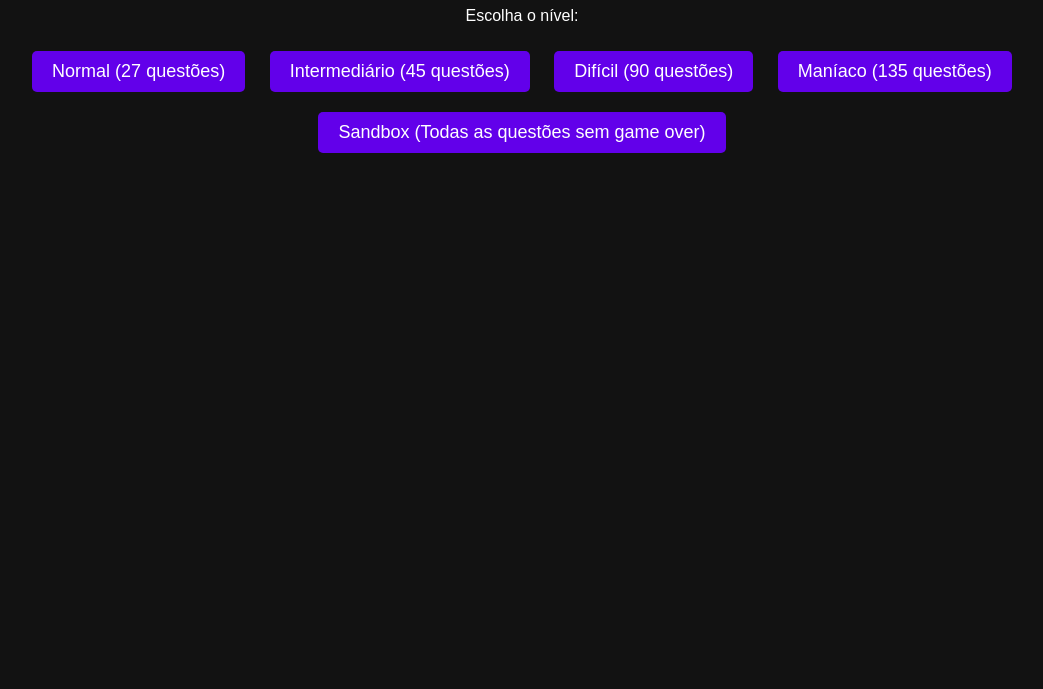
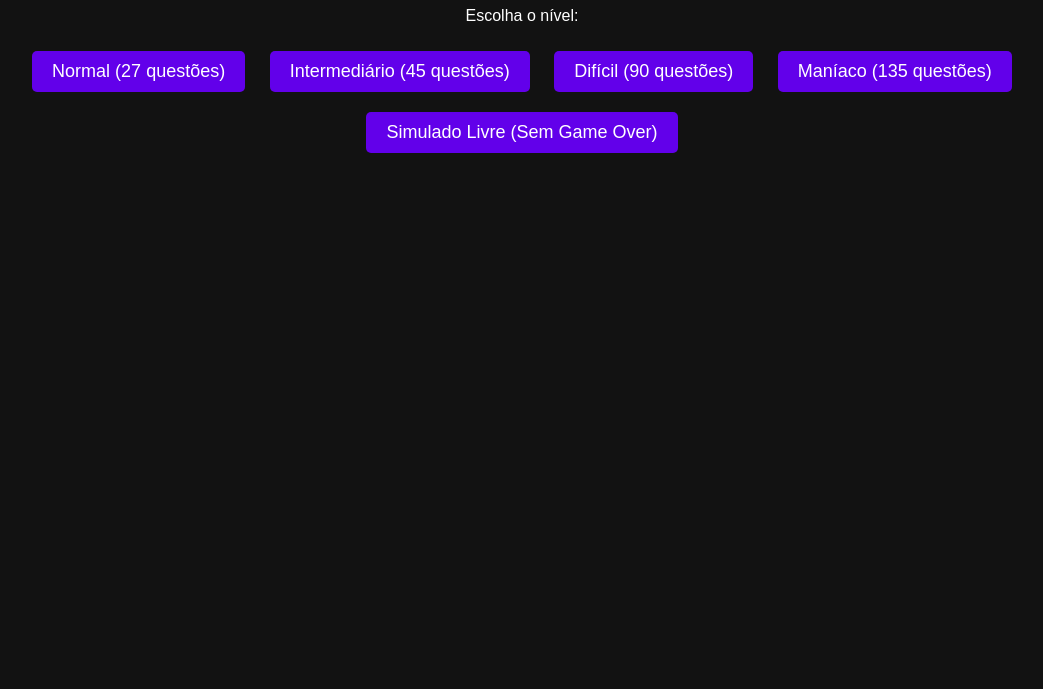
Before and after one commit to xThzada/clona-cartao-de-idoso, a plain HTML site: page index.html in a window 1280 px wide. Shown: the part 111-800 px from the top of the page, without its empty margins (118-1161 px from the left). Drawn offline with Linux system fonts and the light colour scheme.

Commit message:
Update index.html

```diff
--- a/index.html
+++ b/index.html
@@ -49,7 +49,7 @@
 <button onclick="startGame(5)">Intermediário (45 questões)</button>
 <button onclick="startGame(10)">Difícil (90 questões)</button>
 <button onclick="startGame(15)">Maníaco (135 questões)</button>
-<button onclick="startGame(10, true)">Sandbox (Todas as questões sem game over)</button>
+<button onclick="startGame(15, true)">Simulado Livre (Sem Game Over)</button>
   </div>
 
   <div id="game" class="hidden">
```
